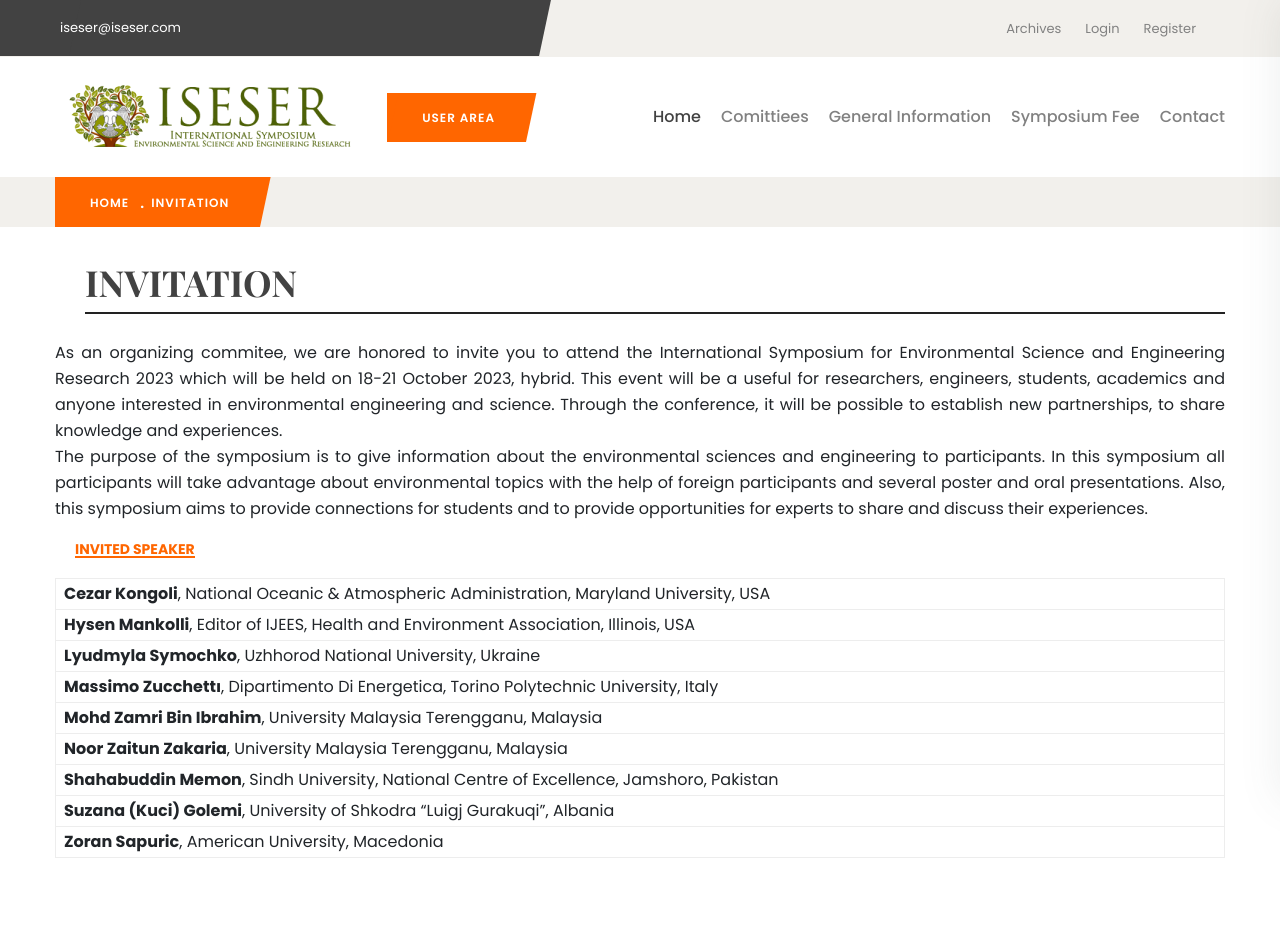
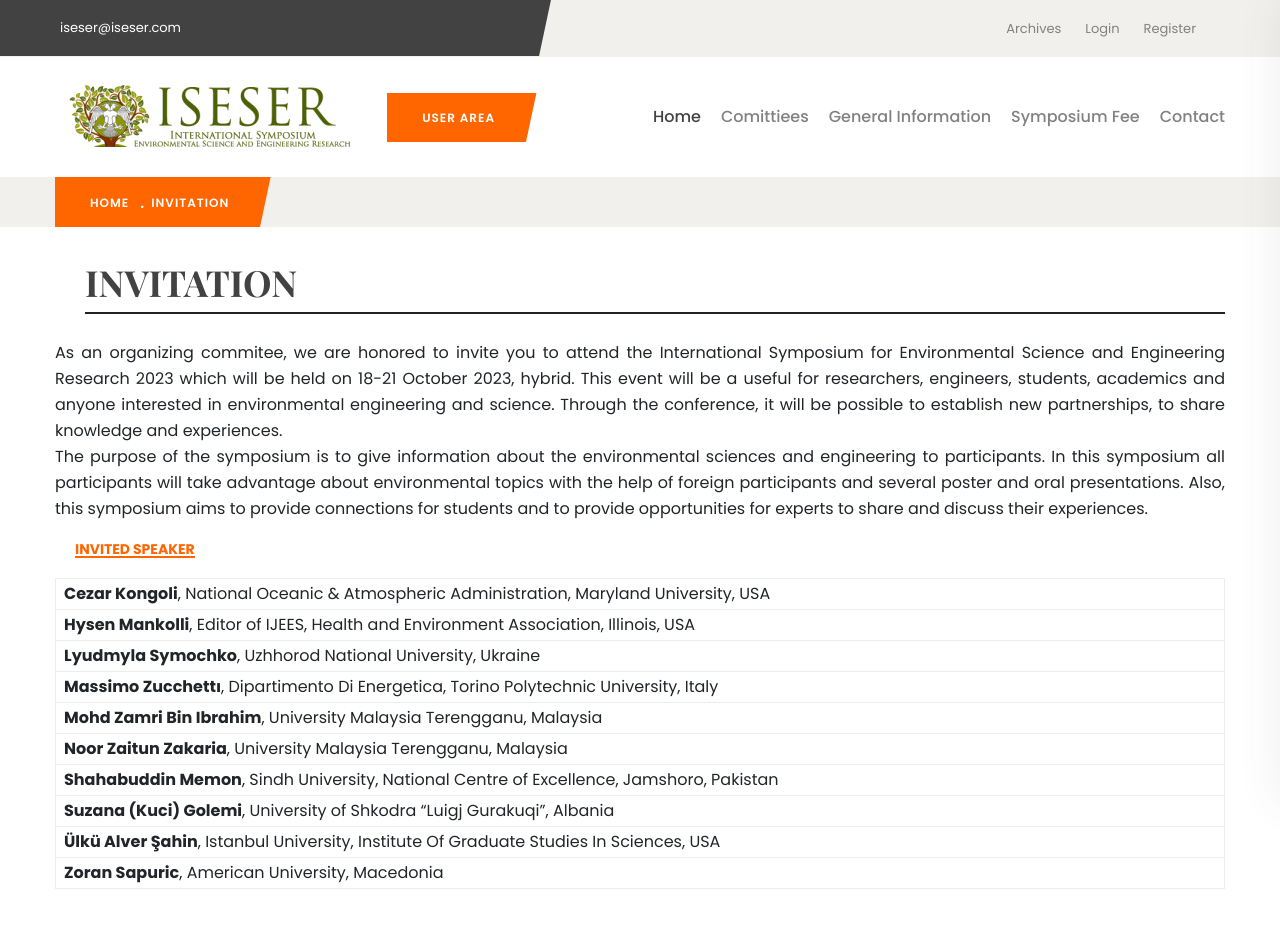
Before and after one commit to subfyi/symposium-next, a Next.js app: page /invitation in a window 1280 px wide. Shown: the top 952 px of the page. Built offline with nearby package versions, Linux system fonts and the light colour scheme; some icons are missing; a web font is replaced by a local one.

Commit message:
2023 edts-1.26

```diff
--- a/pages/invitation.js
+++ b/pages/invitation.js
@@ -75,6 +75,11 @@ export default function Invitation() {
                     </tr>
                     <tr>
                       <td className='tg-0lax'>
+                        <b>Ülkü Alver Şahin</b>, Istanbul University, Institute Of Graduate Studies In Sciences, USA
+                      </td>
+                    </tr>
+                    <tr>
+                      <td className='tg-0lax'>
                         <b>Zoran Sapuric</b>, American University, Macedonia
                       </td>
                     </tr>
```
